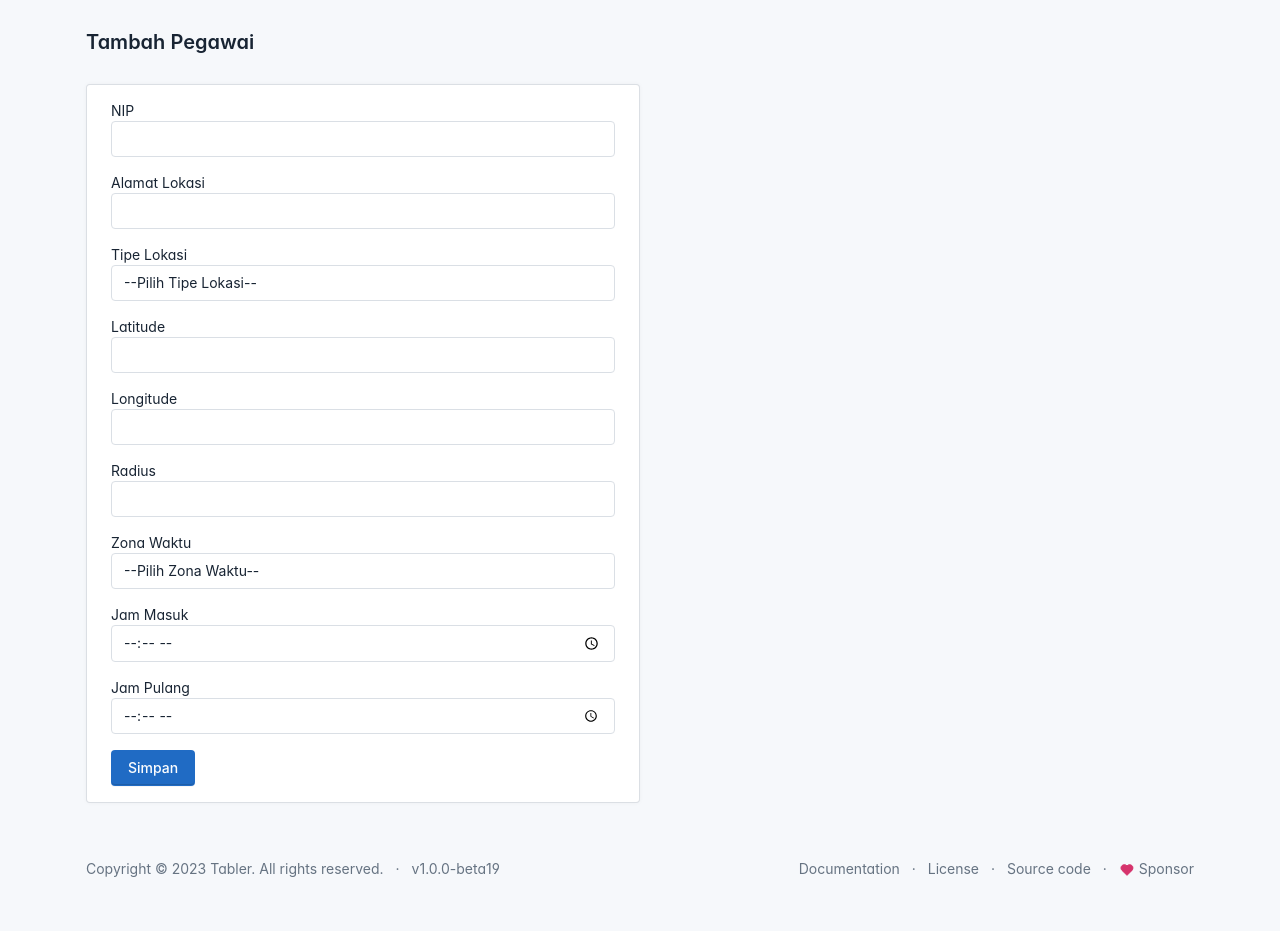
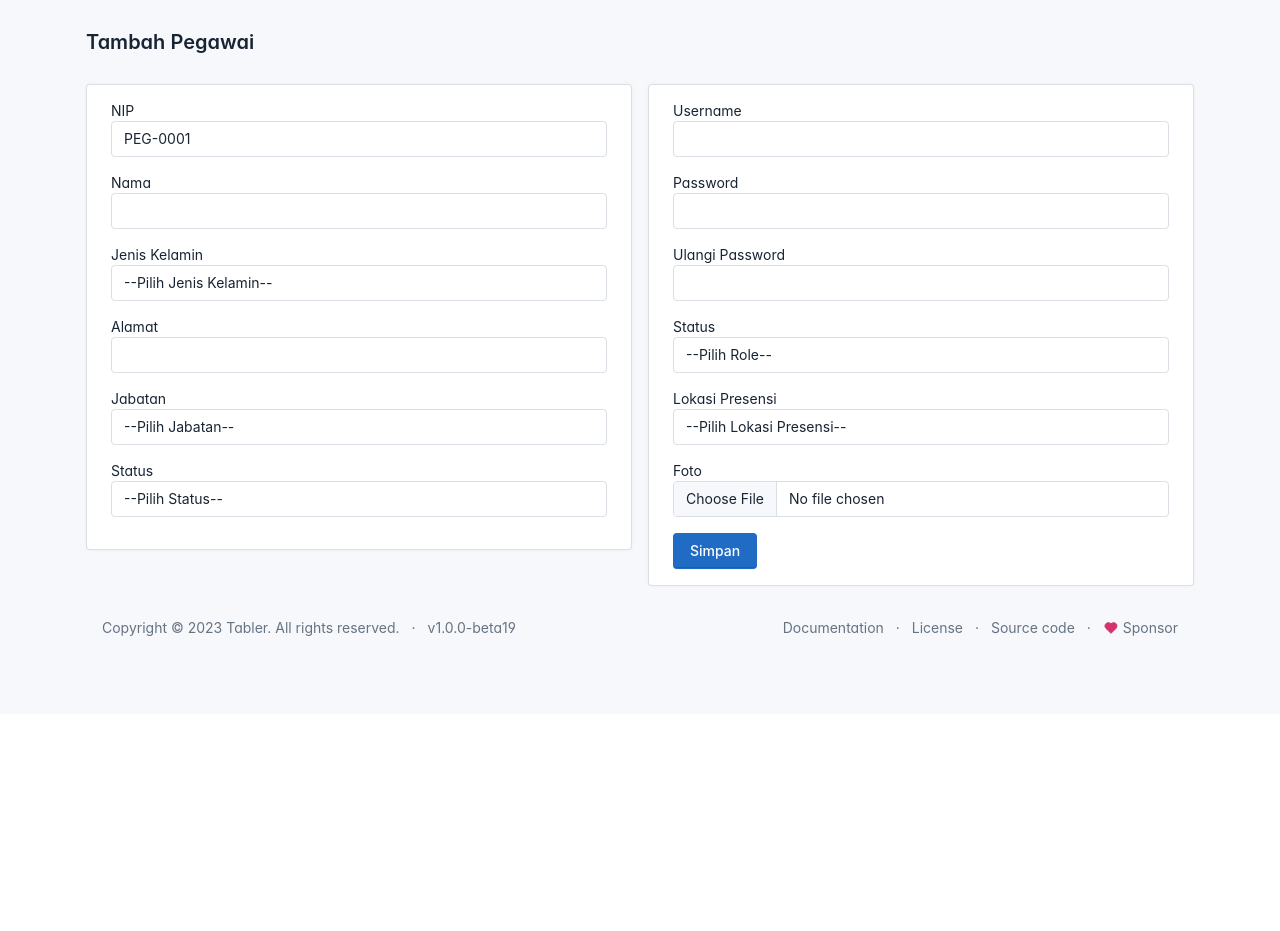
Before and after one commit to EricSiahaan/presensi, a PHP site: page /admin/data_pegawai/tambah.php in a window 1280 px wide. Shown: the part 112-1043 px from the top of the page. After the commit the page ends 748 px from the top, so only its background shows below. Run offline with PHP 8.4, Linux system fonts and the light colour scheme; the visitor is signed in with stand-in values (Sample User, id 1); data that the repository does not hold is empty; some libraries are stand-ins or nearby versions; some web fonts are replaced.

Commit message:
feet:add form pegawai

```diff
--- a/admin/data_pegawai/tambah.php
+++ b/admin/data_pegawai/tambah.php
@@ -75,84 +75,167 @@ if (isset($_POST['submit'])) {
 
 <div class="page-body">
     <div class="container-xl">
-        <div class="card col-md-6">
+        <div class="row">
+
+            <div class="col-md-6">
+                <div class="card">
                     <div class="card-body">
                         <form action="<?= base_url('admin/data_lokasi_presensi/tambah.php') ?>" method="POST">
+
+                            <?php
+                            $ambil_nip = mysqli_query($connection, "SELECT nip FROM pegawai ORDER BY nip DESC LIMIT 1");
+                            if (mysqli_num_rows($ambil_nip) > 0) {
+                                $row = mysqli_fetch_assoc($ambil_nip);
+                                $nip_db = $row['nip'];
+                                $nip_db = explode("-", $nip_db);
+                                $no_baru = (int) $nip_db[1] + 1;
+                                $nip_baru = "PEG-" . str_pad($no_baru, 4, 0, STR_PAD_LEFT);
+                            } else {
+                                $nip_baru = "PEG-0001";
+                            }
+
+
+
+                            ?>
                             <div class="mb-3">
                                 <label for="">NIP</label>
-                        <input type="text" class="form-control" name="nip" value="<?php if (isset($_POST['nama_lokasi']))
-                            echo $_POST['nama_lokasi'] ?>">
+                                <input type="text" class="form-control" name="nip" value="<?= $nip_baru ?>">
                             </div>
                             <div class="mb-3">
-                            <label for="">Alamat Lokasi</label>
-                            <input type="text" class="form-control" name="alamat_lokasi" value="<?php if (isset($_POST['alamat_lokasi']))
-                            echo $_POST['alamat_lokasi'] ?>">
+                                <label for="">Nama</label>
+                                <input type="text" class="form-control" name="nama" value="<?php if (isset($_POST['nama']))
+                                                                                                echo $_POST['nama'] ?>">
                             </div>
 
                             <div class="mb-3">
-                            <label for="Tipe Lokasi">Tipe Lokasi </label>
-                            <select name="tipe_lokasi" class="form-control">
-                                <option value="">--Pilih Tipe Lokasi--</option>
-                                <option <?php if (isset($_POST['tipe_lokasi']) && $_POST['tipe_lokasi'] == 'Pusat') {
+                                <label for="">Jenis Kelamin </label>
+                                <select name="jenis_kelamin" class="form-control">
+                                    <option value="">--Pilih Jenis Kelamin--</option>
+                                    <option <?php if (isset($_POST['jenis_kelamin']) && $_POST['jenis_kelamin'] == 'Laki-laki') {
                                                 echo 'selected';
                                             }
-                        ?> value="Pusat">Pusat</option>
-                            <option <?php if (isset($_POST['tipe_lokasi']) && $_POST['tipe_lokasi'] == 'Cabang') {
+                                            ?> value="laki-laki">Laki-Laki</option>
+                                    <option <?php if (isset($_POST['jenis_kelamin']) && $_POST['jenis_kelamin'] == 'Perempuan') {
                                                 echo 'selected';
                                             }
-                            ?> value="Cabang">Cabang</option>
+                                            ?> value="Perempuan">Perempuan</option>
                                 </select>
                             </div>
                             <div class="mb-3">
-                        <label for="">Latitude</label>
-                        <input type="text" class="form-control" name="latitude" value="<?php if (isset($_POST['latitude']))
-                            echo $_POST['latitude'] ?>">
+                                <label for="">Alamat</label>
+                                <input type="text" class="form-control" name="alamat" value="<?php if (isset($_POST['alamat']))
+                                                                                                    echo $_POST['alamat'] ?>">
                             </div>
+
                             <div class="mb-3">
-                            <label for="">Longitude</label>
-                            <input type="text" class="form-control" name="longitude" value="<?php if (isset($_POST['longitude']))
-                            echo $_POST['longitude'] ?>">
+                                <label for="Tipe Lokasi">Jabatan </label>
+                                <select name="jenis_kelamin" class="form-control">
+                                    <option value="">--Pilih Jabatan--</option>
+
+                                    <?php
+                                    $ambil_jabatan = mysqli_query($connection, "SELECT * from jabatan ORDER BY jabatan ASC");
+
+                                    while ($jabatan = mysqli_fetch_assoc($ambil_jabatan)) {
+                                        $nama_jabatan = $jabatan['jabatan'];
+
+                                        if (isset($_POST['jabatan']) && $_POST['jabatan'] == $nama_jabatan) {
+                                            echo '<option value="' . $nama_jabatan . '"selected="selected">' . $nama_jabatan . '</option>';
+                                        } else {
+                                            echo '<option value="' . $nama_jabatan . '">' . $nama_jabatan . '</option>';
+                                        }
+                                    }
+                                    ?>
+                                </select>
                             </div>
+
                             <div class="mb-3">
-                            <label>Radius</label>
-                            <input type="number" class="form-control" name="radius" value="<?php if (isset($_POST['radius']))
-                            echo $_POST['radius'] ?>">
-                        </div>
-                        <div class="mb-3">
-                            <label>Zona Waktu</label>
-                            <select name="zona_waktu" class="form-control">
-                                <option value="">--Pilih Zona Waktu--</option>
-                                <option <?php if (isset($_POST['zona_waktu']) && $_POST['zona_waktu'] == 'WIB') {
+                                <label for="Tipe Lokasi">Status</label>
+                                <select name="status" class="form-control">
+                                    <option value="">--Pilih Status--</option>
+                                    <option <?php if (isset($_POST['status']) && $_POST['status'] == 'Aktif') {
                                                 echo 'selected';
                                             }
-                        ?> value="WIB">WIB</option>
-                            <option <?php if (isset($_POST['zona_waktu']) && $_POST['zona_waktu'] == 'WIT') {
+                                            ?> value="Aktif">Aktif</option>
+                                    <option <?php if (isset($_POST['status']) && $_POST['status'] == 'Tidak Aktif') {
                                                 echo 'selected';
                                             }
-                            ?> value="WIT">WIT</option>
-                            <option <?php if (isset($_POST['zona_waktu']) && $_POST['zona_waktu'] == 'WITA') {
-                                echo 'selected';
-                            }
-                            ?> value="WITA">WITA</option>
+                                            ?> value="Tidak Aktif">Tidak Aktif</option>
                                 </select>
-                    </div>
-                    <div class="mb-3">
-                        <label>Jam Masuk</label>
-                        <input type="time" class="form-control" name="jam_masuk" value="<?php if (isset($_POST['jam_masuk']))
-                            echo $_POST['jam_masuk'] ?>">
-                        </div>
-                        <div class="mb-3">
-                            <label>Jam Pulang</label>
-                            <input type="time" class="form-control" name="jam_pulang" value="<?php if (isset($_POST['jam_pulang']))
-                            echo $_POST['jam_pulang'] ?>">
-                        </div>
-                        <button type="submit" class="btn btn-primary" name="submit">Simpan</button>
-                    </form>
                             </div>
                     </div>
                 </div>
             </div>
 
 
+            <div class="col-md-6">
+                <div class="card">
+                    <div class="card-body">
+
+                        <div class="mb-3">
+                            <label for="">Username</label>
+                            <input type="text" class="form-control" name="username" value="<?php if (isset($_POST['username']))
+                                                                                                echo $_POST['username'] ?>">
+                        </div>
+
+                        <div class="mb-3">
+                            <label for="">Password</label>
+                            <input type="password" class="form-control" name="password">
+                        </div>
+
+                        <div class="mb-3">
+                            <label for="">Ulangi Password</label>
+                            <input type="password" class="form-control" name="ulangi_password">
+                        </div>
+
+                        <div class="mb-3">
+                            <label for="Tipe Lokasi">Status</label>
+                            <select name="status" class="form-control">
+                                <option value="">--Pilih Role--</option>
+                                <option <?php if (isset($_POST['role']) && $_POST['role'] == 'admin') {
+                                            echo 'selected';
+                                        }
+                                        ?> value="admin">Admin</option>
+                                <option <?php if (isset($_POST['status']) && $_POST['status'] == 'pegawai') {
+                                            echo 'selected';
+                                        }
+                                        ?> value="pegawai">Pegawai</option>
+                            </select>
+
+                        </div>
+
+                        <div class="mb-3">
+                            <label for="">Lokasi Presensi </label>
+                            <select name="jenis_kelamin" class="form-control">
+                                <option value="">--Pilih Lokasi Presensi--</option>
+
+                                <?php
+                                $ambil_lok_presensi = mysqli_query($connection, "SELECT * FROM lokasi_presensi ORDER BY nama_lokasi ASC");
+
+                                while ($lokasi = mysqli_fetch_assoc($ambil_lok_presensi)) {
+                                    $nama_lokasi = $lokasi['nama_lokasi'];
+
+                                    if (isset($_POST['lokasi_presensi']) && $_POST['lokasi_presensi'] == $nama_lokasi) {
+                                        echo '<option value="' . $nama_lokasi . '"selected="selected">' . $nama_lokasi . '</option>';
+                                    } else {
+                                        echo '<option value="' . $nama_lokasi . '">' . $nama_lokasi . '</option>';
+                                    }
+                                }
+                                ?>
+                            </select>
+                        </div>
+
+                        <div class="mb-3">
+                            <label for="">Foto</label>
+                            <input type="file" class="form-control" name="foto">
+                        </div>
+
+                        <button type="submit" class="btn btn-primary" name="submit">Simpan</button>
+                    </div>
+                </div>
+            </div>
+        </div>
+        </form>
+
+
 
         <?php include("../layout/footer.php") ?>
```
Lines whose indentation alone changed are shown as unchanged.
